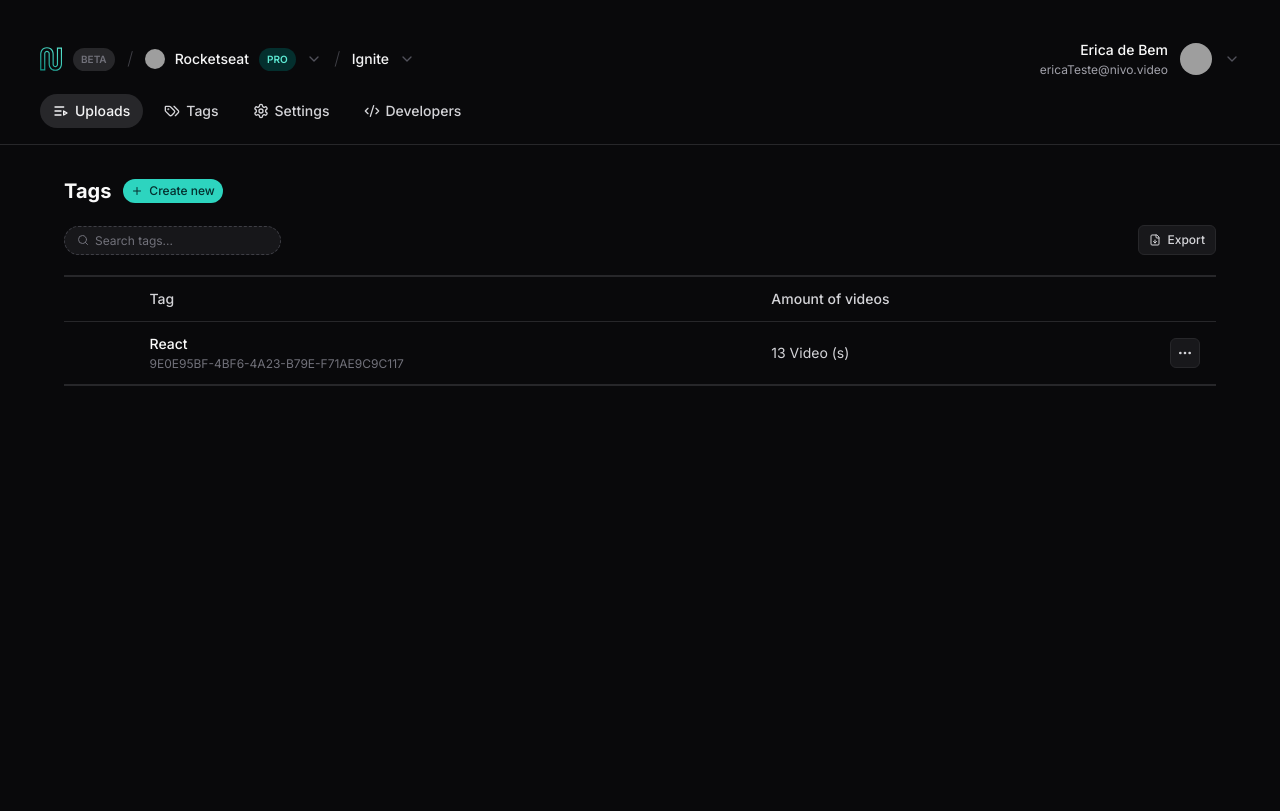
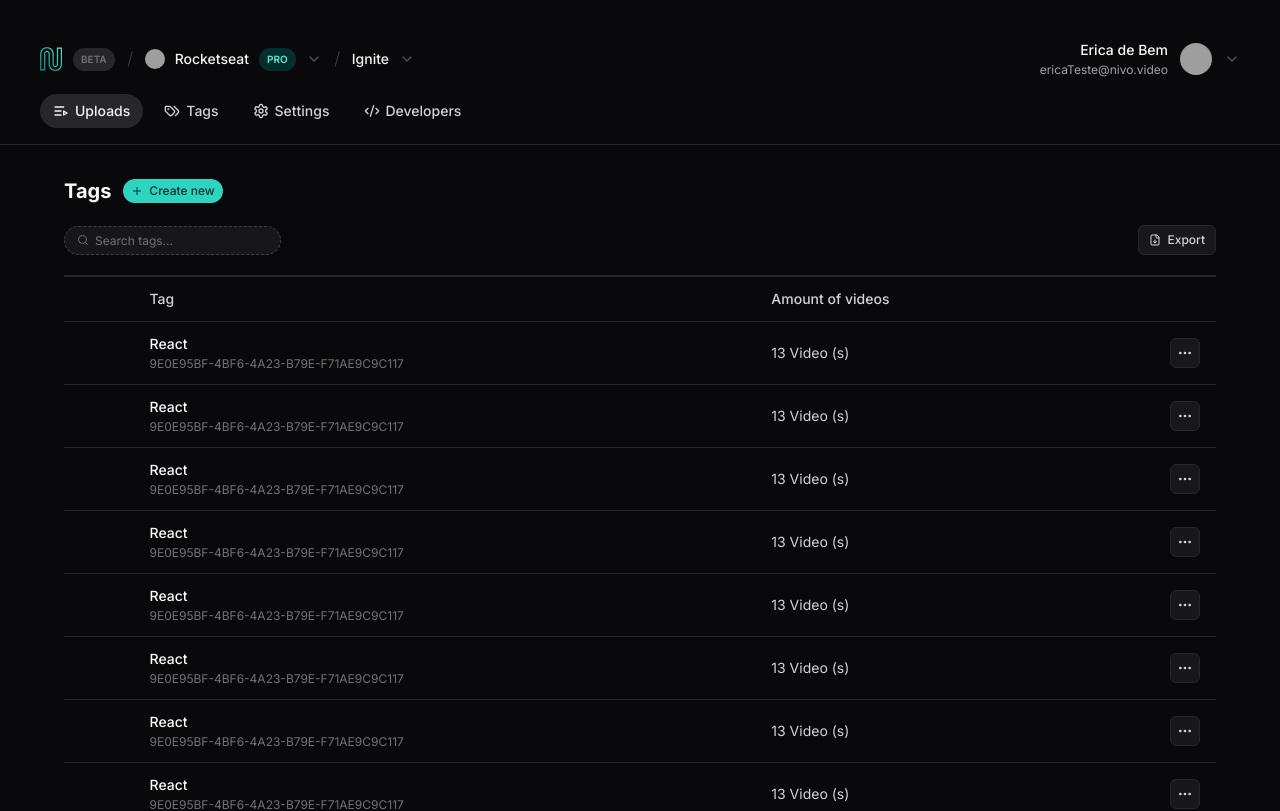
Before and after one commit to ericadebem/app-react-003, a React (Vite) app: page / in a window 1280 px wide. Shown: the top 811 px of the page. Built offline with nearby package versions, Linux system fonts and the light colour scheme; grey boxes are pictures that could not be loaded.

Commit message:
Refactor table rendering in app.tsx-add-js

```diff
--- a/src/app.tsx
+++ b/src/app.tsx
@@ -50,6 +50,8 @@ export function App() {
             </TableRow>
           </TableHeader>
           <TableBody>
+            {Array.from({ length: 10 }).map(() => {
+              return (
                 <TableRow>
                   <TableCell></TableCell>
                   <TableCell>
@@ -67,6 +69,8 @@ export function App() {
                     </Button>
                   </TableCell>
                 </TableRow>
+              );
+            })}
           </TableBody>
         </Table>
       </main>
```
Lines whose indentation alone changed are shown as unchanged.
